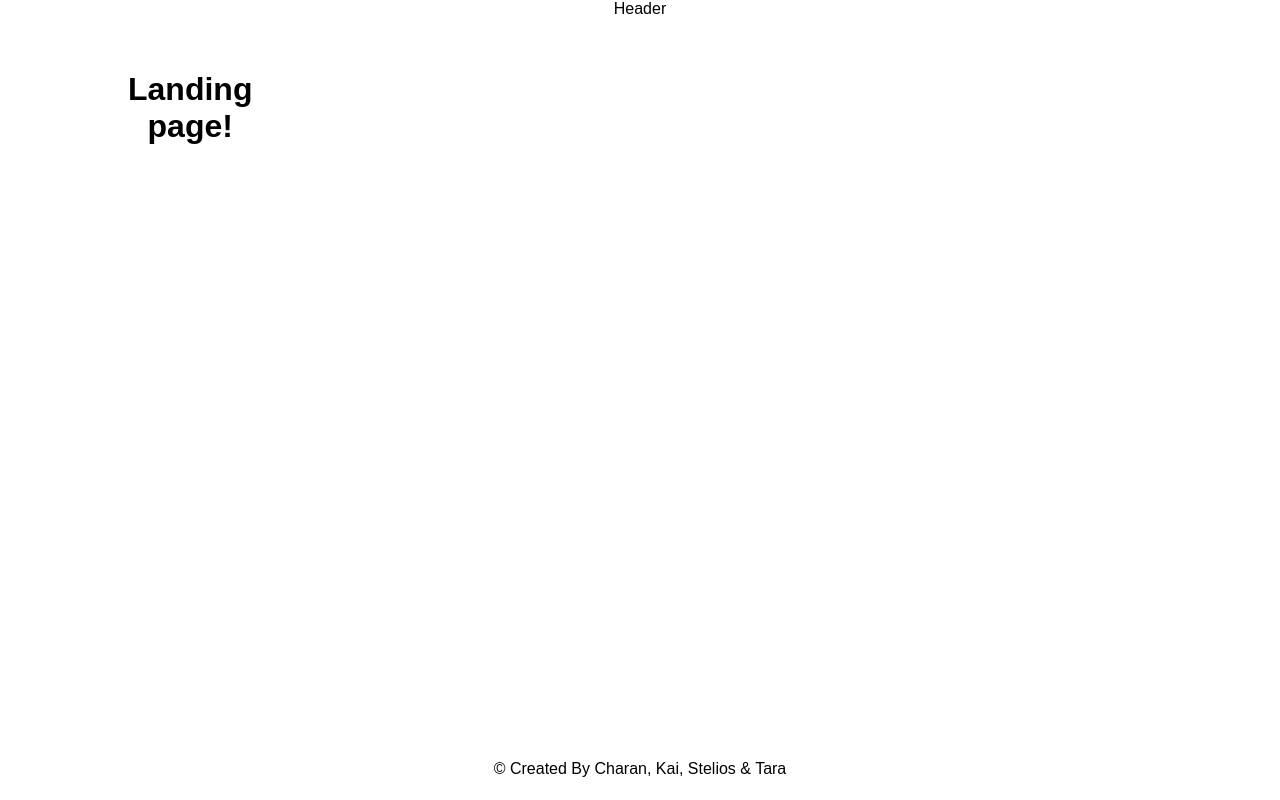
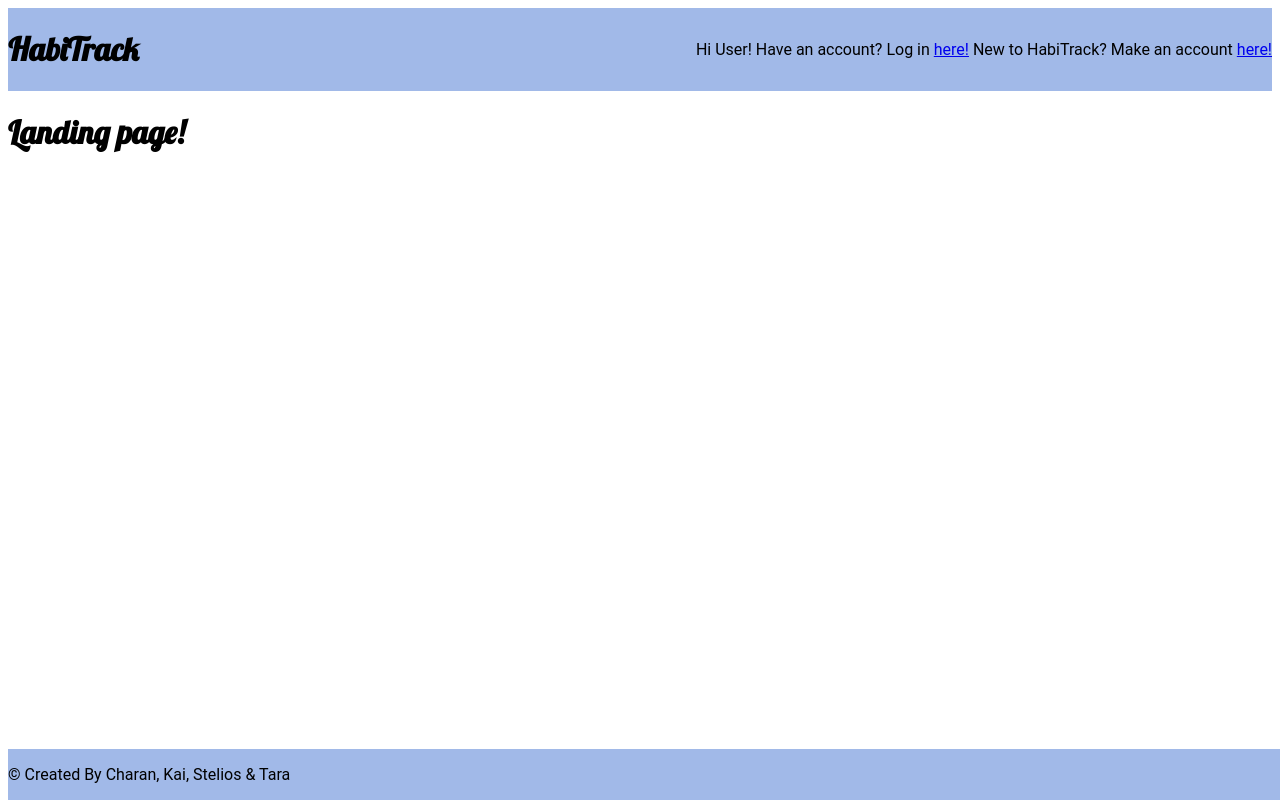
Before and after one commit to ckp8/HabiTrack, a React app in the folder client/: page / in a window 1280 px wide. Built offline with nearby package versions, Linux system fonts and the light colour scheme.

Commit message:
added header and footer styling, added header ternary to display user or links depending on user

```diff
--- a/client/public/index.html
+++ b/client/public/index.html
@@ -4,6 +4,7 @@
     <meta charset="UTF-8" />
     <meta name="viewport" content="width=device-width, initial-scale=1.0" />
     <title>HabiTrack</title>
+    <link href='https://fonts.googleapis.com/css?family=Lobster' rel='stylesheet'>
 </head>
 <body>
     <noscript>Use JavaScript you degenerate</noscript>
--- a/client/src/App.js
+++ b/client/src/App.js
@@ -1,10 +1,10 @@
 import React, { Component } from 'react';
 import { Switch, Route } from 'react-router-dom';
 
-import { Landing, Registration, AddHabit, TodayHabits, AllHabits, Achievements, NotFound} from './pages';
+import { Landing, Registration, AddHabit, TodayHabits, AllHabits, Achievements, NotFound, Login} from './pages';
 import { Header, Footer } from './layout';
 
-import './styles/app.css';
+// import './styles/app.css';
 
 class App extends React.Component {
     render() {
@@ -16,6 +16,7 @@ class App extends React.Component {
                 <main>
                 <Switch>
                     <Route exact path="/" component={Landing} />
+                    <Route path="/login" component={Login} />
                     <Route path="/register" component={Registration} />
                     <Route path="/add" component={AddHabit} />
                     <Route path="/today" component={TodayHabits} />
--- a/client/src/index.js
+++ b/client/src/index.js
@@ -3,8 +3,8 @@ import ReactDOM from 'react-dom';
 import { BrowserRouter as Router } from 'react-router-dom';
 
 import App from './App';
-import './styles/normalize.css';
-import './styles/index.css';
+// import './styles/normalize.css';
+// import './styles/index.css';
 
 ReactDOM.render(
     <Router>
--- /dev/null
+++ b/client/src/layout/Footer/footer.css
@@ -0,0 +1,13 @@
+footer {
+    /* display: flex;
+    justify-content: center;
+    align-items: flex-end; */
+    position: absolute;
+    bottom: 0;
+    width: 100%;
+    background: #A1B9E8;
+}
+
+p {
+    font-family: 'Roboto' ;
+}
--- a/client/src/layout/Footer/index.js
+++ b/client/src/layout/Footer/index.js
@@ -1,9 +1,15 @@
 import React, { Component } from 'react';
+
+import './footer.css'
 
 class Footer extends React.Component {
     render() {
         return (
-            <footer>© Created By Charan, Kai, Stelios & Tara</footer>
+            <footer>
+                <p>
+                    © Created By Charan, Kai, Stelios & Tara
+                </p>
+            </footer>
         )
     }
 }
--- /dev/null
+++ b/client/src/layout/Header/header.css
@@ -0,0 +1,17 @@
+header {
+    display: flex;
+    justify-content: space-between;
+    align-items: center;
+    width: 100%;
+    background: #A1B9E8;
+    margin: 0;
+    padding: 0
+}
+
+h1 {
+    font-family: 'Lobster';
+}
+
+p {
+    font-family: 'Roboto' ;
+}
--- a/client/src/layout/Header/index.js
+++ b/client/src/layout/Header/index.js
@@ -1,9 +1,26 @@
 import React, { Component } from 'react';
+import './header.css';
+class Header extends React.Component {
+    state = {
+        username: ''
+    }
 
-class Header extends React.Component {
+    // fetchUsers = () => {
+    //     fetch('localhost:3000/users')
+    //         .then(r=>r.json())
+    //         .then(r => this.setState({username: r.name[0]}))
+    // }
+
     render() {
         return (
-            <header>Header</header>
+            <header>
+                <h1>HabiTrack</h1>
+                {this.state.username !== '' ?
+                // <p>Hi User!</p> :
+                 <p>Hi {this.state.username}!</p> :
+                 <p>Hi User! Have an account? Log in <a href="localhost:8000/login">here!</a> New to HabiTrack? Make an account <a href="localhost:8000/register">here!</a> </p>
+                }
+            </header>
         )
     }
 }
--- a/client/src/pages/Achievements/index.js
+++ b/client/src/pages/Achievements/index.js
@@ -4,6 +4,8 @@ class Achievements extends React.Component {
     render() {
         return (
             <h1>Achievements page!</h1>
+
+
         )
     }
 }
--- /dev/null
+++ b/client/src/pages/Login/index.js
@@ -0,0 +1,11 @@
+import React, { Component } from 'react';
+
+class Login extends React.Component {
+    render() {
+        return (
+            <h1>Login page!</h1>
+        )
+    }
+}
+
+export default Login;
--- a/client/src/pages/index.js
+++ b/client/src/pages/index.js
@@ -1,5 +1,6 @@
-export { default as Landing } from './landing'
+export { default as Landing } from './Landing'
 export { default as Registration } from './Registration'
+export { default as Login } from './Login'
 export { default as TodayHabits } from './TodayHabits'
 export { default as AddHabit } from './AddHabit'
 export { default as AllHabits } from './AllHabits'
--- a/client/src/styles/app.css
+++ b/client/src/styles/app.css
@@ -1,12 +1,12 @@
-#App {
+/* #App {
     display: grid;
     grid-template-rows: 5vh 90vh 5vh;
     position: fixed;
     width: 100vw;
     text-align: center;
-}
+} */
 
-main {
+/* main {
     padding: 10px 0;
     width: 100vw;
     max-height: 95vh;
@@ -49,15 +49,15 @@ ul, ol, li { padding: 0; list-style: none; margin: 0; }
 
 #modal p {
     font-size: 1rem;
-}
+} */
 
-#modal li {
+/* #modal li {
     font-size: 1.2rem;
-}
+} */
 
-.err { color: 'red' }
+/* .err { color: 'red' } */
 
-@media only screen and (min-width: 768px) {
+/* @media only screen and (min-width: 768px) {
     main {
         max-width: 80vw;
         grid-template-columns: repeat(12, 1fr);
@@ -87,4 +87,4 @@ ul, ol, li { padding: 0; list-style: none; margin: 0; }
     .row-10 { grid-row-end: span 10; }
     .row-11 { grid-row-end: span 11; }
     .row-12 { grid-row-end: span 12; }
-}
+} */
```
Also changed, not shown: 1 other file (tests, documents, lock files or other folders).
